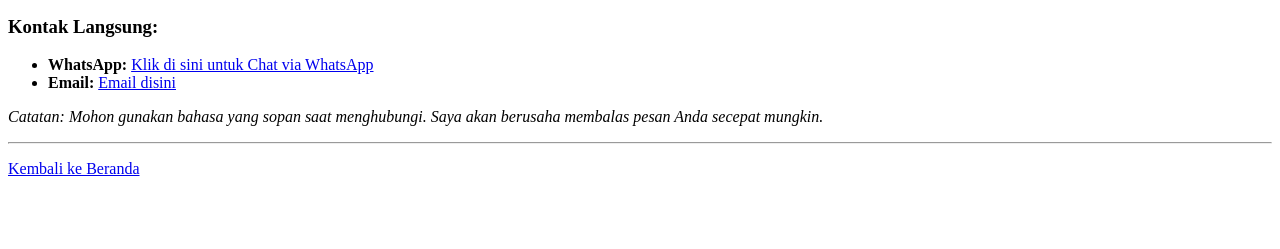
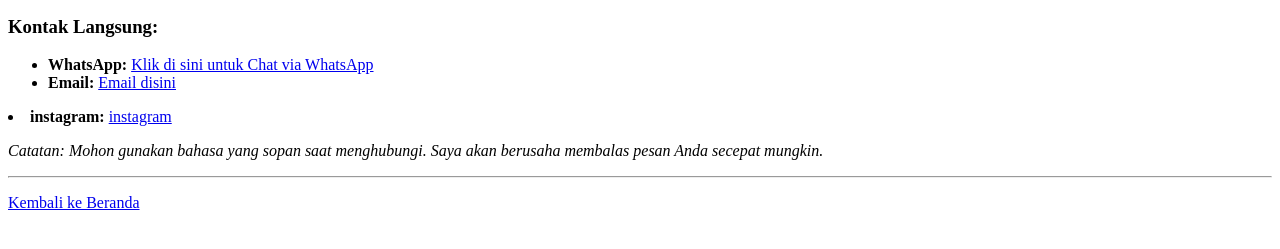
Before and after one commit to memed123-del/haha, a plain HTML site: page contact.html in a window 1280 px wide. Shown: the part 137-386 px from the top of the page. Drawn offline with Linux system fonts and the light colour scheme.

Commit message:
Add Instagram link to contact information

```diff
--- a/contact.html
+++ b/contact.html
@@ -30,6 +30,11 @@
           <a href="mailto:azkiahwkwkw@gmail.com">Email disini</a>
         </li>
     </ul>
+       <li>
+          <b>instagram:</b>
+          <a href="https://instagram.com/azkiah777">instagram</a>
+        </li>
+     </ul>
 
     <p><i>Catatan: Mohon gunakan bahasa yang sopan saat menghubungi. Saya akan berusaha membalas pesan Anda secepat mungkin.</i></p>
 
```
